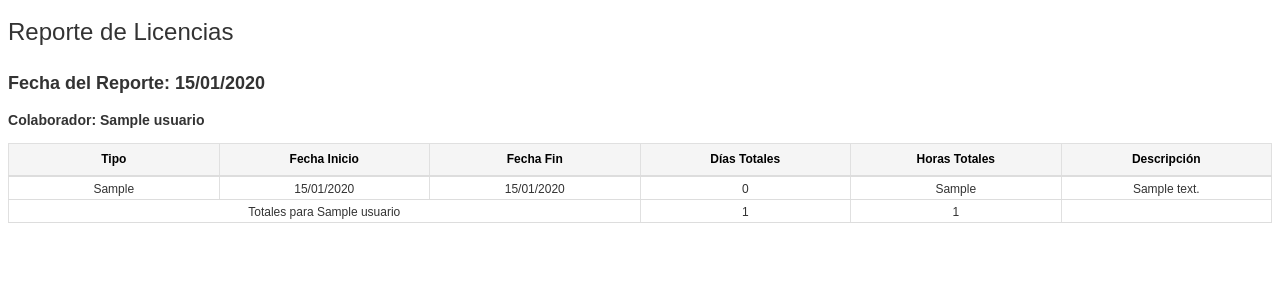
After one commit to ITFalconIngenieria/sistemaVacaciones, a Django app: template gestion_empresa/gestion_rrhh/templates/reporte_licencias_pdf.html in a window 1280 px wide. The commit adds this page. Shown: the top 300 px of the page. Run offline with Django 3.2, Linux system fonts and the light colour scheme; the template is opened without the code that fills it: most values are stand-ins (such as "Sample title", 1, 10 or a date in 2020); some libraries are stand-ins or nearby versions.

Commit message:
modulo de reportes para rrhh de licencias

```diff
--- a/gestion_empresa/gestion_rrhh/models.py
+++ b/gestion_empresa/gestion_rrhh/models.py
@@ -311,6 +311,7 @@ class Licencia(models.Model):
     descripcion = models.TextField(null=True, blank=True)
     dias_totales = models.IntegerField(null=True, blank=True)  # Para almacenar los días en Matrimonio
     estado = models.CharField(max_length=1, choices=ESTADOS, default='P')
+    estado_cierre = models.BooleanField(default=False)
 
     def es_feriado(self, fecha):
         return FeriadoNacional.objects.filter(fecha=fecha).exists()
--- a/gestion_empresa/gestion_rrhh/templates/base.html
+++ b/gestion_empresa/gestion_rrhh/templates/base.html
@@ -137,6 +137,11 @@
                             <li><a class="dropdown-item" href="{% url 'lista_incapacidades' %}">Reporte
                                     Incapacidades</a></li>
                             <li><a class="dropdown-item" href="{% url 'reporte_solicitudes' %}">Reporte Solicitudes</a>
+
+                            </li>
+
+                            <li><a class="dropdown-item" href="{% url 'reporte_licencias' %}">Reporte Licencias</a>
+
                             </li>
                         </ul>
                     </li>
--- /dev/null
+++ b/gestion_empresa/gestion_rrhh/templates/reporte_licencias_pdf.html
@@ -0,0 +1,118 @@
+<!DOCTYPE html>
+<html>
+<head>
+    <meta charset="UTF-8">
+    <title>Reporte de Licencias</title>
+    <style>
+        @page {
+            size: letter;
+            margin: 2cm;
+        }
+
+        body {
+            font-family: Arial, sans-serif;
+            font-size: 12px;
+            line-height: 1.3;
+            color: #333;
+        }
+
+        h1 {
+            font-size: 24px;
+            margin-bottom: 25px;
+            color: #333;
+            font-weight: normal;
+        }
+
+        table {
+            width: 100%;
+            border-collapse: collapse;
+            margin-bottom: 20px;
+            table-layout: fixed; /* Fija el ancho de las columnas */
+        }
+
+        th
+        {
+            padding: 8px;
+            text-align: center;
+            border: 1px solid #e0e0e0;
+            border-bottom: 1px solid #ddd;
+        }
+
+        td {
+            padding-top: 5px;
+            text-align: center;
+            border: 1px solid #e0e0e0;
+            border-bottom: 1px solid #ddd;
+        }
+
+        th {
+            background-color: #f5f5f5;
+            font-weight: bold;
+            color: #000;
+            border-bottom: 2px solid #ddd;
+        }
+
+        td {
+            vertical-align: middle;
+        }
+
+        /* Ancho de cada columna */
+
+
+        .usuario {
+            color: #005dad;
+        }
+
+        .footer {
+            margin-top: 20px;
+            text-align: left;
+            font-size: 11px;
+            color: #666;
+            padding-top: 20px;
+            border-top: 1px solid #eee;
+        }
+
+        .numero {
+            font-family: "Courier New", monospace;
+        }
+    </style>
+</head>
+<body>
+    <h1>Reporte de Licencias</h1>
+    <h2>Fecha del Reporte: {{ fecha_reporte|date:"d/m/Y" }}</h2>
+
+    {% for usuario, data in licencias_por_usuario.items %}
+    <h3>Colaborador: {{ usuario.get_full_name }}</h3>
+    <table>
+        <thead>
+            <tr>
+                <th>Tipo</th>
+                <th>Fecha Inicio</th>
+                <th>Fecha Fin</th>
+                <th>Días Totales</th>
+                <th>Horas Totales</th>
+                <th>Descripción</th>
+            </tr>
+        </thead>
+        <tbody>
+            {% for licencia in data.licencias %}
+            <tr>
+                <td>{{ licencia.get_tipo_display }}</td>
+                <td>{{ licencia.fecha_inicio|date:"d/m/Y" }}</td>
+                <td>{{ licencia.fecha_fin|date:"d/m/Y" }}</td>
+                <td>{{ licencia.dias_totales|default:0 }}</td>
+                <td>{{ licencia.horas_totales|default:0 }}</td>
+                <td>{{ licencia.descripcion|default:"-" }}</td>
+            </tr>
+            {% endfor %}
+            <tr class="total-row">
+                <td colspan="3">Totales para {{ usuario.get_full_name }}</td>
+                <td>{{ data.total_dias }}</td>
+                <td>{{ data.total_horas }}</td>
+                <td></td>
+            </tr>
+        </tbody>
+    </table>
+    {% endfor %}
+</body>
+</html>
--- a/gestion_empresa/gestion_rrhh/urls.py
+++ b/gestion_empresa/gestion_rrhh/urls.py
@@ -56,5 +56,6 @@ urlpatterns = [
     path('aprobar-licencia/<int:pk>/', views.AprobarRechazarLicenciaView.as_view(), name='aprobar_licencia'),
     path('editar-licencia/<int:pk>/', views.EditarLicenciaView.as_view(), name='editar_licencia'),
     path('eliminar-licencia/<int:pk>/', views.EliminarLicenciaView.as_view(), name='eliminar_licencia'),
-
+     path('reporte-licencias/', views.reporte_licencias, name='reporte_licencias'),
+    path('reporte-licencias-pdf/', views.generar_reporte_licencias_pdf, name='generar_reporte_licencias_pdf'),
 ]+ static(settings.MEDIA_URL, document_root=settings.MEDIA_ROOT)
```
Also changed, not shown: gestion_empresa/gestion_rrhh/templates/reporte_licencias.html (added, +122 -0 lines), gestion_empresa/gestion_rrhh/views.py (+91 -54 lines).
